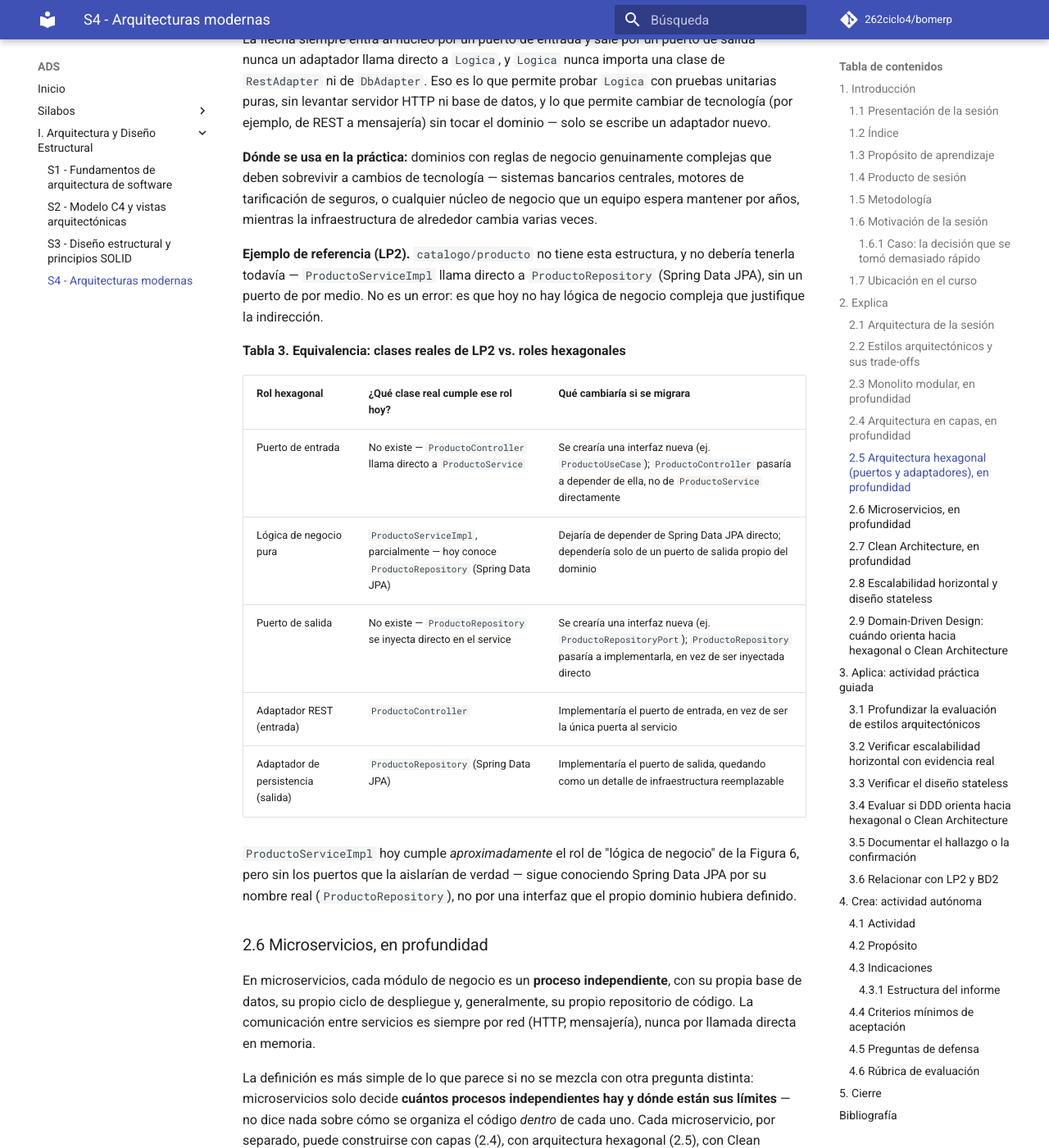
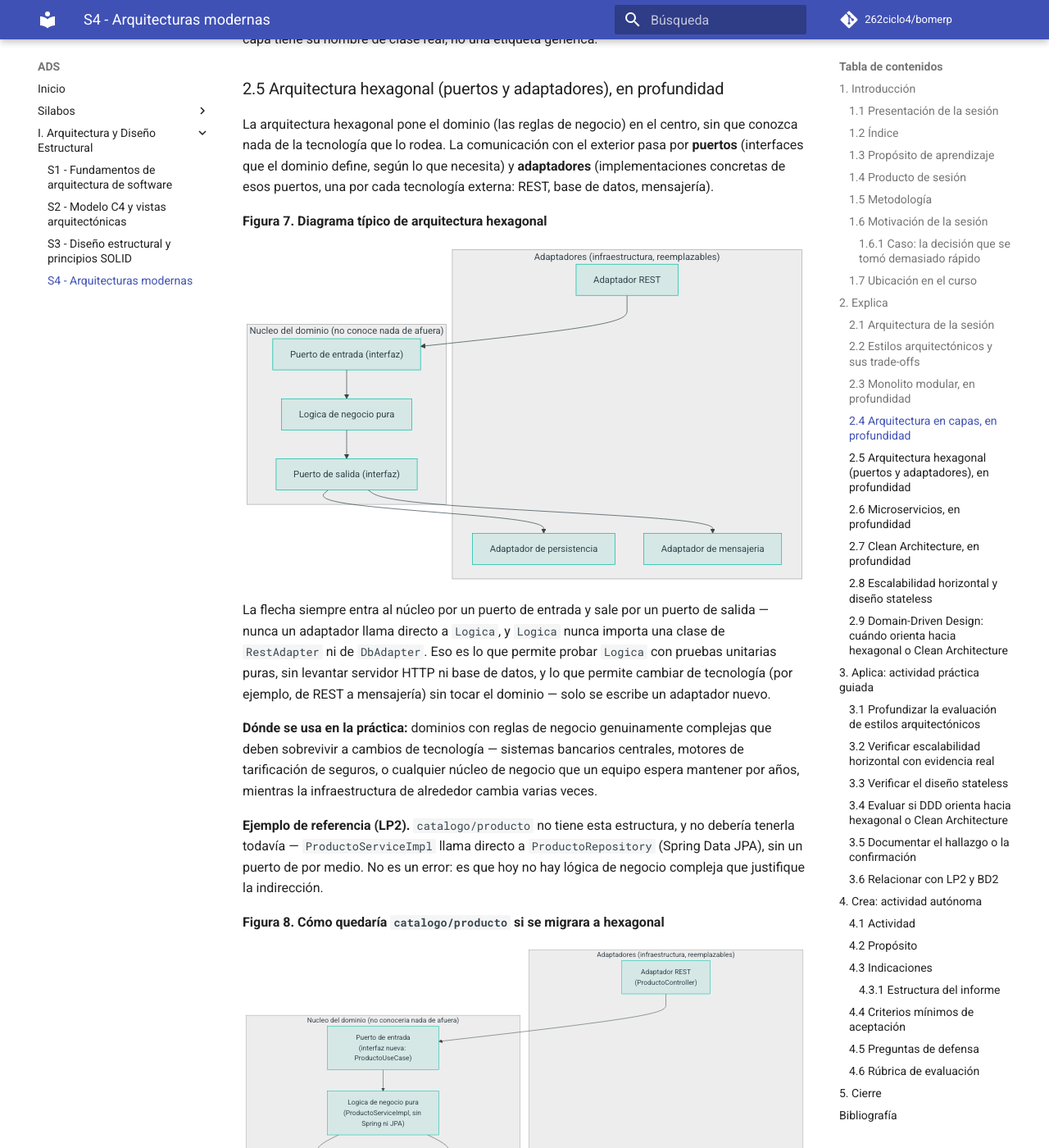
Before and after one commit to 262ciclo4/bomerp, an MkDocs documentation site: the page built from docs/ads/sesiones/S04_Arquitecturas_Modernas.md, in a window 1280 px wide and 1400 px high, scrolled down 8667 px. Shown: the whole window at 82% size. Built offline with MkDocs 1.6.1 and Material for MkDocs 9.7.7, drawn with Linux system fonts in a browser that asks for light colours; comment, search, counter and statistics services are not loaded; some of the changed text lies outside the part shown.

Commit message:
Sesion 4

````diff
--- a/docs/ads/sesiones/S04_Arquitecturas_Modernas.md
+++ b/docs/ads/sesiones/S04_Arquitecturas_Modernas.md
@@ -201,11 +201,29 @@
 
 **Ejemplo de referencia (LP2).** `catalogo/producto/{controller,service,repository,entity}` (LP2, desde S1) sigue este flujo exacto: `ProductoController` nunca llama a `ProductoRepository` directo, siempre pasa por `ProductoService` (ADR-001 de LP2).
 
+**Figura 6. La Figura 5, con las clases reales de LP2**
+
+```mermaid
+flowchart TB
+    Vista["SPA / Swagger / cliente REST"]
+    Pres["ProductoController"]
+    Neg["ProductoServiceImpl"]
+    Datos["ProductoRepository"]
+    BD[("Oracle - BOM_CATALOGO.PRODUCTOS")]
+
+    Vista --> Pres --> Neg --> Datos --> BD
+
+    classDef today fill:#ffe08a,stroke:#9a6b00,stroke-width:2px,color:#111;
+    class Pres,Neg,Datos today;
+```
+
+Mismo diagrama, mismas cuatro cajas — la única diferencia con la Figura 5 es que acá cada capa tiene su nombre de clase real, no una etiqueta genérica.
+
 ### 2.5 Arquitectura hexagonal (puertos y adaptadores), en profundidad
 
 La arquitectura hexagonal pone el dominio (las reglas de negocio) en el centro, sin que conozca nada de la tecnología que lo rodea. La comunicación con el exterior pasa por **puertos** (interfaces que el dominio define, según lo que necesita) y **adaptadores** (implementaciones concretas de esos puertos, una por cada tecnología externa: REST, base de datos, mensajería).
 
-**Figura 6. Diagrama típico de arquitectura hexagonal**
+**Figura 7. Diagrama típico de arquitectura hexagonal**
 
 ```mermaid
 flowchart TB
@@ -232,17 +250,33 @@
 
 **Ejemplo de referencia (LP2).** `catalogo/producto` no tiene esta estructura, y no debería tenerla todavía — `ProductoServiceImpl` llama directo a `ProductoRepository` (Spring Data JPA), sin un puerto de por medio. No es un error: es que hoy no hay lógica de negocio compleja que justifique la indirección.
 
-**Tabla 3. Equivalencia: clases reales de LP2 vs. roles hexagonales**
+**Figura 8. Cómo quedaría `catalogo/producto` si se migrara a hexagonal**
 
-| Rol hexagonal | ¿Qué clase real cumple ese rol hoy? | Qué cambiaría si se migrara |
-|---|---|---|
-| Puerto de entrada | No existe — `ProductoController` llama directo a `ProductoService` | Se crearía una interfaz nueva (ej. `ProductoUseCase`); `ProductoController` pasaría a depender de ella, no de `ProductoService` directamente |
-| Lógica de negocio pura | `ProductoServiceImpl`, parcialmente — hoy conoce `ProductoRepository` (Spring Data JPA) | Dejaría de depender de Spring Data JPA directo; dependería solo de un puerto de salida propio del dominio |
-| Puerto de salida | No existe — `ProductoRepository` se inyecta directo en el service | Se crearía una interfaz nueva (ej. `ProductoRepositoryPort`); `ProductoRepository` pasaría a implementarla, en vez de ser inyectada directo |
-| Adaptador REST (entrada) | `ProductoController` | Implementaría el puerto de entrada, en vez de ser la única puerta al servicio |
-| Adaptador de persistencia (salida) | `ProductoRepository` (Spring Data JPA) | Implementaría el puerto de salida, quedando como un detalle de infraestructura reemplazable |
+```mermaid
+flowchart TB
+    subgraph Adaptadores["Adaptadores (infraestructura, reemplazables)"]
+        RestAdapter["Adaptador REST<br/>(ProductoController)"]
+        DbAdapter["Adaptador de persistencia Producto<br/>(ProductoRepository)"]
+        CatAdapter["Adaptador de persistencia Categoria<br/>(CategoriaRepository)"]
+    end
+    subgraph Core["Nucleo del dominio (no conoceria nada de afuera)"]
+        Puerto1["Puerto de entrada<br/>(interfaz nueva: ProductoUseCase)"]
+        Logica["Logica de negocio pura<br/>(ProductoServiceImpl, sin Spring ni JPA)"]
+        Puerto2["Puerto de salida Producto<br/>(interfaz nueva: ProductoRepositoryPort)"]
+        Puerto3["Puerto de salida Categoria<br/>(interfaz nueva: CategoriaLookupPort)"]
+        Puerto1 --> Logica
+        Logica --> Puerto2
+        Logica --> Puerto3
+    end
 
-`ProductoServiceImpl` hoy cumple *aproximadamente* el rol de "lógica de negocio" de la Figura 6, pero sin los puertos que la aislarían de verdad — sigue conociendo Spring Data JPA por su nombre real (`ProductoRepository`), no por una interfaz que el propio dominio hubiera definido.
+    RestAdapter --> Puerto1
+    Puerto2 --> DbAdapter
+    Puerto3 --> CatAdapter
+```
+
+`CategoriaRepository` aparece como un segundo adaptador de salida porque `ProductoServiceImpl` real ya depende de él (para validar `categoriaId`, LP2 S3, 3.9) — no solo de `ProductoRepository`. Una migración a hexagonal tendría que aislar esa dependencia también, con su propio puerto.
+
+`ProductoServiceImpl` hoy cumple *aproximadamente* el rol de "lógica de negocio" de la Figura 7, pero sin los puertos que la aislarían de verdad. Migrar no movería mucho código: `ProductoController` y `ProductoRepository` se quedan donde están, solo pasan a implementar una interfaz nueva en vez de ser llamados directo.
 
 ### 2.6 Microservicios, en profundidad
 
@@ -293,16 +327,20 @@
 
 **Ejemplo de referencia (LP2).** Igual que con hexagonal, BomERP aplica los *principios* de separación de capas (Tabla 5 de S1: "parcialmente") sin adoptar la estructura formal completa de círculos — el mismo criterio de 2.9 (DDD) decide si algún módulo llega a justificarlo más adelante.
 
-**Tabla 4. Equivalencia: clases reales de LP2 vs. círculos de Clean Architecture**
+**Figura 11. Dónde caería cada clase real de LP2 en los círculos de Clean Architecture**
 
-| Círculo (de adentro hacia afuera) | ¿Qué clase real cumple ese rol hoy? | Qué cambiaría si se migrara |
-|---|---|---|
-| Entidades | `Producto`, `Categoria` — hoy son entidades JPA, ya acopladas a Hibernate (`@Entity`, `@Column`) | Se separarían en objetos de dominio puros, sin ninguna anotación de persistencia |
-| Casos de uso | `ProductoServiceImpl`, parcialmente — hoy depende de Spring (`@Service`, `@Transactional`) y de Spring Data JPA | Se independizaría del framework; solo conocería interfaces propias del dominio |
-| Adaptadores de interfaz | `ProductoController`, `ProductoMapper`, la entidad JPA real de `Producto` | Se mantendrían tal cual están hoy, pero como una capa explícitamente separada del caso de uso |
-| Frameworks y drivers | Spring Boot, Spring Data JPA, Oracle | Sin cambios — es la capa que ya rodea todo, incluso hoy |
+```mermaid
+flowchart TB
+    subgraph Frameworks["Frameworks y drivers: Spring Boot, Spring Data JPA, Oracle (sin cambios)"]
+        subgraph Adapters["Adaptadores de interfaz: ProductoController, ProductoMapper"]
+            subgraph UseCases["Casos de uso: ProductoServiceImpl (hoy acoplado a Spring/JPA)"]
+                Entities["Entidades: Producto, Categoria (hoy son @Entity, acopladas a Hibernate)"]
+            end
+        end
+    end
+```
 
-Esta tabla es casi la misma que la Tabla 3 (hexagonal) con otros nombres — no es casualidad (2.7): Clean Architecture es la misma idea de aislar el dominio, expresada como círculos en vez de puertos y adaptadores.
+Es casi el mismo ejercicio que la Figura 8 (hexagonal) con otro vocabulario — no es casualidad (2.7): Clean Architecture es la misma idea de aislar el dominio, expresada como círculos en vez de puertos y adaptadores. Lo que hoy "no encaja" en el círculo que le tocaría es siempre lo mismo: `ProductoServiceImpl` (caso de uso) y `Producto`/`Categoria` (entidades) todavía dependen de Spring y de Hibernate — la migración movería esa dependencia hacia afuera, no las reescribiría desde cero.
 
 ### 2.8 Escalabilidad horizontal y diseño *stateless*
 
@@ -383,7 +421,7 @@
 
 Repasa LP2 S1 (3.3, Figura 7): dos instancias de `bomerp-backend`, puertos `8080` y `8081`, ambas conectadas a la misma Oracle. Si tienes el proyecto de LP2 disponible, reproduce los comandos de 3.3.1-3.3.2 de esa guía y confirma que ambas instancias responden de forma independiente.
 
-**Tabla 6. Evidencia de escalabilidad horizontal**
+**Tabla 4. Evidencia de escalabilidad horizontal**
 
 | Verificación | Resultado esperado (LP2 S1, 3.3.2) |
 |---|---|
@@ -406,7 +444,7 @@
 
 Revisa `catalogo/categoria` y `catalogo/producto` (LP2 S1-S3): CRUD, una validación de referencia, sin reglas de negocio que dependan de cálculos complejos o de invariantes multi-entidad. Compáralo con lo que se anticipa para `ventas/Venta-DetalleVenta` (LP2 S4, todavía no implementado): cabecera-detalle con cálculos, control de stock y una operación atómica — más cerca de un agregado DDD real.
 
-**Tabla 7. ¿El dominio ya justifica hexagonal o Clean Architecture?**
+**Tabla 5. ¿El dominio ya justifica hexagonal o Clean Architecture?**
 
 | Módulo | Complejidad real hoy | ¿Justifica aislar el dominio? |
 |---|---|---|
@@ -554,7 +592,7 @@
 
 ### 4.6 Rúbrica de evaluación
 
-**Tabla 9. Rúbrica de evaluación**
+**Tabla 7. Rúbrica de evaluación**
 
 | Criterio | Peso (%) | A (20 pts) | B (15 pts) | C (10 pts) | D (5 pts) | Nivel obtenido |
 |---|---:|---|---|---|---|---:|
````
Also changed, not shown: other parts of docs/ads/sesiones/S04_Arquitecturas_Modernas.md (+5 -5 lines).
